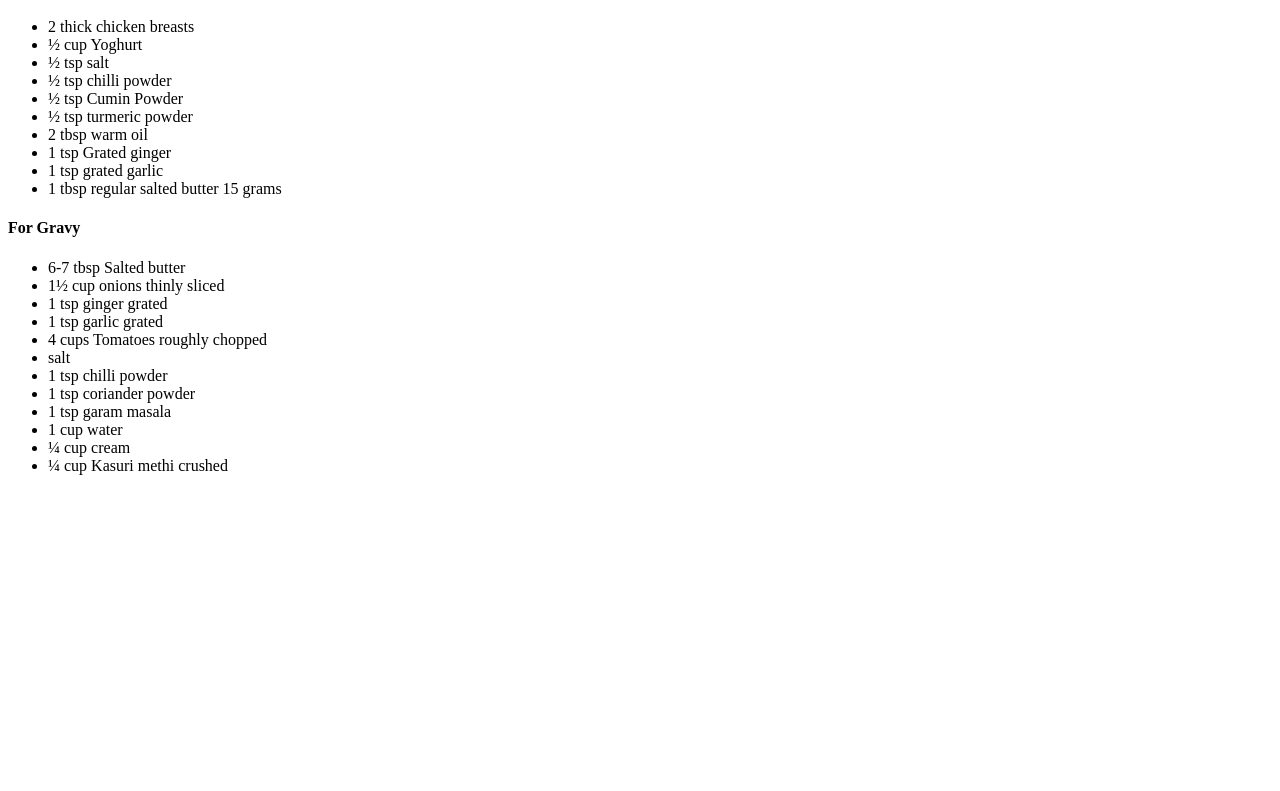
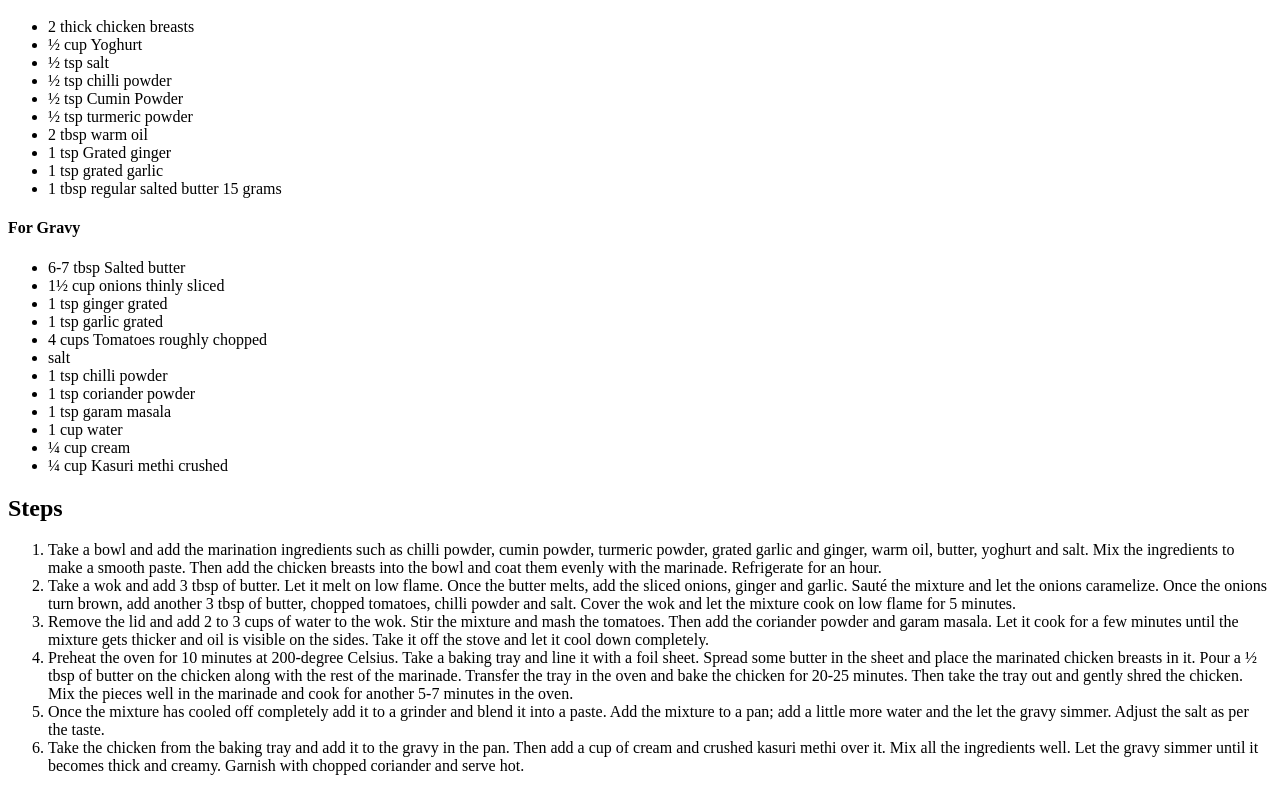
Before and after one commit to C-odeart/odin-recipes, a plain HTML site: page recipes/butterchicken.html in a window 1280 px wide. Shown: the part 1096-1887 px from the top of the page. Before the commit the page ends 1587 px from the top, so only its background shows below. Drawn offline with Linux system fonts and the light colour scheme.

Commit message:
Add an ordered list of steps needed for making butterchicken

```diff
--- a/recipes/butterchicken.html
+++ b/recipes/butterchicken.html
@@ -18,6 +18,8 @@
     <p>It can be made at home with simple ingredients from your kitchen? No more too sweet, too tangy or too runny gravy. Here we share a Butter Chicken recipe that will give you a gravy with rich, creamy, non-greasy consistency and chicken that is juicy and high on flavour.</p>
 
     <h2>Ingredients</h2>
+
+    <!-- added h4 instead of h3 because it helps with size differentiation of headings -->
 
     <h4>For Tandoori Chicken</h4>
 
@@ -51,6 +53,21 @@
       <li>¼ cup Kasuri methi crushed</li>
     </ul>
 
+    <h2>Steps</h2>
+
+    <ol>
+      <li>Take a bowl and add the marination ingredients such as chilli powder, cumin powder, turmeric powder, grated garlic and ginger, warm oil, butter, yoghurt and salt. Mix the ingredients to make a smooth paste. Then add the chicken breasts into the bowl and coat them evenly with the marinade. Refrigerate for an hour.</li>
+
+      <li>Take a wok and add 3 tbsp of butter. Let it melt on low flame. Once the butter melts, add the sliced onions, ginger and garlic. Sauté the mixture and let the onions caramelize. Once the onions turn brown, add another 3 tbsp of butter, chopped tomatoes, chilli powder and salt. Cover the wok and let the mixture cook on low flame for 5 minutes.</li>
+
+      <li>Remove the lid and add 2 to 3 cups of water to the wok. Stir the mixture and mash the tomatoes. Then add the coriander powder and garam masala. Let it cook for a few minutes until the mixture gets thicker and oil is visible on the sides. Take it off the stove and let it cool down completely.</li>
+
+      <li>Preheat the oven for 10 minutes at 200-degree Celsius. Take a baking tray and line it with a foil sheet. Spread some butter in the sheet and place the marinated chicken breasts in it. Pour a ½ tbsp of butter on the chicken along with the rest of the marinade. Transfer the tray in the oven and bake the chicken for 20-25 minutes. Then take the tray out and gently shred the chicken. Mix the pieces well in the marinade and cook for another 5-7 minutes in the oven.</li>
+
+      <li>Once the mixture has cooled off completely add it to a grinder and blend it into a paste. Add the mixture to a pan; add a little more water and the let the gravy simmer. Adjust the salt as per the taste.</li>
+
+      <li>Take the chicken from the baking tray and add it to the gravy in the pan. Then add a cup of cream and crushed kasuri methi over it. Mix all the ingredients well. Let the gravy simmer until it becomes thick and creamy. Garnish with chopped coriander and serve hot.</li>
+    </ol>
 
   </body>
 </html>
```
